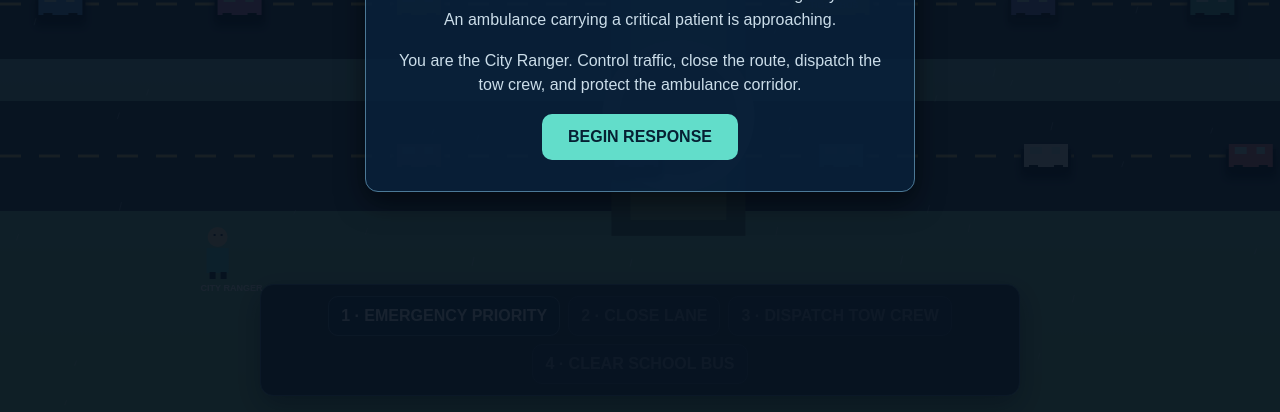
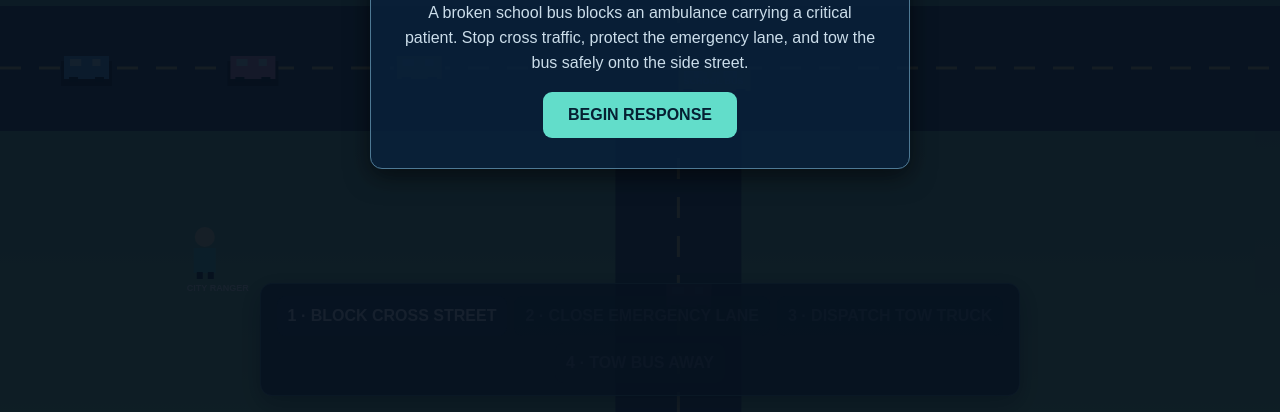
Before and after one commit to alnu0001/civic-shift-level-2, a plain HTML site: page index.html in a window 1280 px wide. Shown: the part 388-800 px from the top of the page. Drawn offline with Linux system fonts and the light colour scheme; animation ran at ten frames a second.

Commit message:
Refactor HTML structure and styles for City Ranger

```diff
--- a/index.html
+++ b/index.html
@@ -1,274 +1,69 @@
-<!doctype html>
-<html lang="en">
-<head>
-<meta charset="utf-8">
-<meta name="viewport" content="width=device-width,initial-scale=1">
-<title>City Ranger — Harbor Avenue</title>
+<!doctype html><html><head><meta charset="utf-8"><meta name="viewport" content="width=device-width,initial-scale=1">
+<title>City Ranger</title>
 <style>
-*{box-sizing:border-box}body{margin:0;overflow:hidden;background:#06111d;color:#eef9ff;font-family:Arial,sans-serif}canvas{display:block}
-#ui{position:fixed;inset:0;pointer-events:none}.card{background:#092039eb;border:1px solid #4c7996;border-radius:13px;box-shadow:0 10px 28px #0008}
-#brand,#status,#mission,#tools,#overlay{pointer-events:auto}#brand{position:absolute;top:18px;left:22px}small{display:block;font-size:10px;letter-spacing:2px;color:#a8c9df}h1{margin:3px 0;font-size:29px}h1 i{color:#ffcc58}
-#status{position:absolute;right:20px;top:18px;width:225px;padding:13px}.bar{height:9px;border-radius:8px;overflow:hidden;background:#183750;margin:5px 0 10px}.bar b{display:block;height:100%;width:100%;background:#58dda1}
-#mission{position:absolute;left:20px;top:110px;width:300px;padding:14px;font-size:14px;line-height:1.4}#mission p{margin:7px 0;color:#d2e3ee}
-#tools{position:absolute;bottom:16px;left:50%;transform:translateX(-50%);width:min(760px,94vw);padding:11px;display:flex;gap:8px;justify-content:center;flex-wrap:wrap}
-button{font:inherit;font-weight:bold;cursor:pointer}.tool{background:#12304c;color:#edf9ff;border:1px solid #4d7692;border-radius:10px;padding:10px 12px}.tool:hover:not(:disabled){background:#216278}.tool:disabled{opacity:.42;cursor:not-allowed}.tool.active{background:#ffc653;color:#142638;border:0}
-#toast{position:absolute;top:51%;left:50%;transform:translate(-50%,-50%);font-size:18px;font-weight:bold;text-shadow:0 2px 4px #000;text-align:center;width:90%}
-#overlay{position:fixed;inset:0;background:#06111eeb;display:flex;justify-content:center;align-items:center}.brief{max-width:550px;padding:31px;text-align:center;margin:20px}.brief h2{font-size:36px;margin:8px 0}.brief p{line-height:1.55;color:#cbdde9}.start{border:0;border-radius:10px;background:#62ddca;color:#062033;padding:14px 26px;font-size:16px}.hide{display:none!important}
-</style>
-</head>
-<body>
-<canvas id="game"></canvas>
-
+*{box-sizing:border-box}body{margin:0;overflow:hidden;background:#07131f;color:#eef;font-family:Arial}canvas{display:block}
+#ui{position:fixed;inset:0;pointer-events:none}.box{background:#092039e9;border:1px solid #4e7994;border-radius:12px;padding:12px;box-shadow:0 8px 24px #0008}
+#title,#mission,#tools,#startScreen{pointer-events:auto}#title{position:absolute;top:16px;left:20px}small{display:block;color:#9ec5dc;letter-spacing:2px;font-size:10px}h1{margin:3px 0;font-size:28px}i{color:#ffca55}
+#mission{position:absolute;top:100px;left:20px;width:290px;font-size:14px;line-height:1.4}#mission p{margin:6px 0;color:#cde0ec}
+#tools{position:absolute;bottom:16px;left:50%;transform:translateX(-50%);display:flex;gap:7px;flex-wrap:wrap;justify-content:center;width:min(760px,94vw)}
+button{font:inherit;font-weight:bold;cursor:pointer;border:0;border-radius:9px;padding:11px;background:#163653;color:#eef}.tool:hover:not(:disabled){background:#28677b}.tool:disabled{opacity:.35}.on{background:#ffca55!important;color:#162536}#msg{position:absolute;top:52%;left:50%;transform:translate(-50%,-50%);font-size:18px;font-weight:bold;text-shadow:0 2px 4px #000;text-align:center}
+#startScreen{position:fixed;inset:0;background:#06111eed;display:flex;align-items:center;justify-content:center}.brief{max-width:540px;text-align:center;padding:30px;margin:20px}.brief h2{font-size:35px;margin:8px}.brief p{line-height:1.55;color:#cbddea}.start{background:#62ddca;color:#062033;font-size:16px;padding:14px 25px}.hide{display:none!important}
+</style></head><body><canvas id="c"></canvas>
 <div id="ui">
-  <div id="brand"><small>CITY EMERGENCY RESPONSE</small><h1>CITY <i>RANGER</i></h1></div>
-
-  <div id="status" class="card">
-    <small>CITY CONDITION <span id="health">100</span>%</small>
-    <div class="bar"><b id="healthBar"></b></div>
-    <small>MEDICAL WINDOW <span id="clock">01:30</span></small>
-    <div class="bar"><b id="timeBar" style="background:#ffc653"></b></div>
-  </div>
-
-  <div id="mission" class="card">
-    <small>● MISSION 1 · HARBOR AVENUE</small>
-    <p id="objective">A school bus has broken down in Harbor Avenue's emergency route.</p>
-    <p id="help">Activate emergency priority before the ambulance reaches the bus.</p>
-  </div>
-
-  <div id="toast"></div>
-
-  <div id="tools" class="card">
-    <button class="tool" id="priority">1 · EMERGENCY PRIORITY</button>
-    <button class="tool" id="cones" disabled>2 · CLOSE LANE</button>
-    <button class="tool" id="tow" disabled>3 · DISPATCH TOW CREW</button>
-    <button class="tool" id="clear" disabled>4 · CLEAR SCHOOL BUS</button>
-  </div>
-</div>
-
-<div id="overlay">
-  <div class="brief card">
-    <small>MISSION 1 · HARBOR AVENUE</small>
-    <h2>KEEP THE AMBULANCE MOVING</h2>
-    <p>A school bus has broken down in Harbor Avenue's emergency route. An ambulance carrying a critical patient is approaching.</p>
-    <p>You are the City Ranger. Control traffic, close the route, dispatch the tow crew, and protect the ambulance corridor.</p>
-    <button id="start" class="start">BEGIN RESPONSE</button>
-  </div>
-</div>
-
+<div id="title"><small>CITY EMERGENCY RESPONSE</small><h1>CITY <i>RANGER</i></h1></div>
+<div id="mission" class="box"><small>MISSION 1 · HARBOR AVENUE</small><p id="obj">A school bus has broken down in the emergency lane.</p><p id="hint">Block cross traffic before the ambulance arrives.</p></div>
+<div id="msg"></div>
+<div id="tools" class="box">
+<button id="police" class="tool">1 · BLOCK CROSS STREET</button>
+<button id="cones" class="tool" disabled>2 · CLOSE EMERGENCY LANE</button>
+<button id="tow" class="tool" disabled>3 · DISPATCH TOW TRUCK</button>
+<button id="pull" class="tool" disabled>4 · TOW BUS AWAY</button>
+</div></div>
+<div id="startScreen"><div class="brief box"><small>MISSION 1 · HARBOR AVENUE</small><h2>KEEP THE AMBULANCE MOVING</h2><p>A broken school bus blocks an ambulance carrying a critical patient. Stop cross traffic, protect the emergency lane, and tow the bus safely onto the side street.</p><button id="start" class="start">BEGIN RESPONSE</button></div></div>
 <script>
-const C=document.querySelector("#game"),X=C.getContext("2d"),$=s=>document.querySelector(s);
-let W,H,running=false,finished=false,step=0,health=100,time=90,last=0,audio,sirenId,toastId;
-let bus,ambulance,tow,carsE=[],carsW=[],officer=false,cones=false,crew=false,rain=[];
-
-function resize(){W=C.width=innerWidth;H=C.height=innerHeight}
-addEventListener("resize",()=>{resize();setup()});
-resize();
-
+const C=document.querySelector("#c"),x=C.getContext("2d"),$=s=>document.querySelector(s);
+let W,H,run=false,step=0,last=0,audio,siren,bus,tow,ambulance,cars=[],cross=[],police=false,cone=false,msgTimer;
+function size(){W=C.width=innerWidth;H=C.height=innerHeight}addEventListener("resize",size);size();
 function setup(){
-  const east=H*.49,west=H*.68;
-  bus={x:W*.62,y:east-12,w:76,off:0,clear:false};
-  ambulance={x:-110,y:east-12,w:68,v:0};
-  tow={x:-100,y:H*.80,w:62,v:0};
-  carsE=[
-    {x:W*.03,y:east-12,w:44,s:.70,v:.70,c:"#5aa8ea"},
-    {x:W*.17,y:east-12,w:44,s:.66,v:.66,c:"#d77dc5"},
-    {x:W*.31,y:east-12,w:44,s:.73,v:.73,c:"#f1b842"},
-    {x:W*.79,y:east-12,w:44,s:.68,v:.68,c:"#8581df"},
-    {x:W*.93,y:east-12,w:44,s:.72,v:.72,c:"#56c2b8"}
-  ];
-  carsW=[
-    {x:W*.96,y:west-12,w:44,s:.71,v:.71,c:"#ea7e8c"},
-    {x:W*.80,y:west-12,w:44,s:.67,v:.67,c:"#f3f3ed"},
-    {x:W*.64,y:west-12,w:44,s:.74,v:.74,c:"#68c4d8"},
-    {x:W*.48,y:west-12,w:44,s:.69,v:.69,c:"#a17fde"},
-    {x:W*.31,y:west-12,w:44,s:.66,v:.66,c:"#e8a15e"}
-  ];
-  rain=Array.from({length:70},()=>({x:Math.random()*W,y:Math.random()*H,s:4+Math.random()*5}));
+ let y=H*.57;
+ bus={x:W*.53,y,w:72,turn:0};tow={x:-90,y,w:58,go:false};ambulance={x:-170,y,w:64,v:0};
+ cars=[{x:W*.05,v:.68,c:"#58a8e9"},{x:W*.18,v:.72,c:"#e38ac6"},{x:W*.31,v:.66,c:"#f1b844"}];
+ cross=[{y:H*.17,v:.62,c:"#f4f4ed"},{y:H*.02,v:.72,c:"#75c8d7"},{y:H*.84,v:-.66,c:"#df7e87"}];
 }
 setup();
-
-function tone(f,d=.14,type="sine",vol=.04){
-  if(!audio)return;
-  const o=audio.createOscillator(),g=audio.createGain();
-  o.type=type;o.frequency.value=f;g.gain.value=vol;
-  o.connect(g).connect(audio.destination);o.start();
-  g.gain.exponentialRampToValueAtTime(.001,audio.currentTime+d);o.stop(audio.currentTime+d);
+function sound(f,d=.14,t="sine",v=.04){if(!audio)return;let o=audio.createOscillator(),g=audio.createGain();o.type=t;o.frequency.value=f;g.gain.value=v;o.connect(g).connect(audio.destination);o.start();g.gain.exponentialRampToValueAtTime(.001,audio.currentTime+d);o.stop(audio.currentTime+d)}
+function say(s){$("#msg").textContent=s;clearTimeout(msgTimer);msgTimer=setTimeout(()=>$("#msg").textContent="",2200)}
+function sirenSound(){if(step<1)return;sound(720,.18,"square",.02);setTimeout(()=>sound(1060,.18,"square",.02),190)}
+function setText(a,b){$("#obj").textContent=a;$("#hint").textContent=b}
+function unlock(id){$(id).disabled=false;$(id).classList.add("on")}function lock(id){$(id).disabled=true;$(id).classList.remove("on")}
+$("#start").onclick=()=>{audio=new(window.AudioContext||window.webkitAudioContext)();run=true;$("#startScreen").classList.add("hide");sound(95,.25,"sawtooth",.07);setTimeout(()=>sound(62,.28,"square",.05),150);say("SCHOOL BUS BREAKDOWN REPORTED")};
+$("#police").onclick=()=>{if(!run||step)return;step=1;police=true;lock("#police");unlock("#cones");siren=setInterval(sirenSound,790);sound(780,.15,"triangle");setText("Traffic police are stopping vehicles on the cross street.","Close the emergency lane with cones.");say("CROSS STREET BLOCKED")};
+$("#cones").onclick=()=>{if(step!==1)return;step=2;cone=true;lock("#cones");unlock("#tow");sound(570,.14,"triangle");setText("Cones protect the ambulance corridor.","Dispatch the tow truck to the school bus.");say("EMERGENCY LANE CLOSED")};
+$("#tow").onclick=()=>{if(step!==2)return;step=3;tow.go=true;lock("#tow");sound(620,.14,"square");setText("Tow truck is driving along Harbor Avenue.","Wait for it to connect to the school bus.");say("TOW TRUCK EN ROUTE")};
+$("#pull").onclick=()=>{if(step!==4)return;step=5;lock("#pull");sound(850,.16,"triangle");setText("Tow truck is pulling the bus forward and turning onto the side street.","Keep the emergency corridor open for the ambulance.");say("BUS IS BEING TOWED AWAY")};
+addEventListener("keydown",e=>{if(e.key==="1")$("#police").click();if(e.key==="2")$("#cones").click();if(e.key==="3")$("#tow").click();if(e.key==="4")$("#pull").click()});
+function update(dt){
+ if(!run)return;
+ let ordered=[...cars].sort((a,b)=>b.x-a.x);
+ ordered.forEach((a,i)=>{let target=a.v,lead=ordered[i-1];if(step>=1&&a.x>W*.39&&a.x<W*.50)target=0;if(lead&&lead.x-a.x<62)target=0;a.x+=target*60*dt;if(a.x>W+60)a.x=-60});
+ cross.forEach(a=>{let target=a.v;if(police&&((a.v>0&&a.y>H*.27&&a.y<H*.44)||(a.v<0&&a.y<H*.70&&a.y>H*.56)))target=0;a.y+=target*60*dt;if(a.y>H+70)a.y=-70;if(a.y<-70)a.y=H+70});
+ if(step===3&&tow.x<bus.x-65)tow.x+=.9*60*dt;
+ if(step===3&&tow.x>=bus.x-65){step=4;unlock("#pull");setText("Tow truck is attached to the school bus.","Authorize the tow crew to pull it through the junction and turn right.");say("TOW TRUCK CONNECTED TO BUS")}
+ if(step===5){bus.turn=Math.min(1,bus.turn+dt*.24);let t=bus.turn;bus.x=W*.53+W*.12*t;bus.y=H*.57+H*.25*t*t;tow.x=bus.x-63;tow.y=bus.y;if(t>.45){ambulance.v=1.08;ambulance.x+=ambulance.v*60*dt}}
+ if(step>=1&&step<5)ambulance.x=Math.min(bus.x-105,ambulance.x+.52*60*dt);
+ if(ambulance.x>W+70){clearInterval(siren);run=false;$("#startScreen").classList.remove("hide");$(".brief").innerHTML="<small>MISSION COMPLETE</small><h2>PATIENT DELIVERED SAFELY</h2><p>The traffic police protected the road, and the tow crew cleared Harbor Avenue.</p><button class='start' onclick='location.reload()'>PLAY AGAIN</button>"}
 }
-function breakdown(){
-  tone(95,.23,"sawtooth",.07);
-  setTimeout(()=>tone(62,.28,"square",.055),160);
-  setTimeout(()=>tone(130,.12,"square",.04),430);
-}
-function siren(){
-  if(step<1||finished)return;
-  tone(720,.18,"square",.022);
-  setTimeout(()=>tone(1060,.18,"square",.022),190);
-}
-function say(t){
-  $("#toast").textContent=t;clearTimeout(toastId);
-  toastId=setTimeout(()=>$("#toast").textContent="",2400);
-}
-function text(a,b){$("#objective").textContent=a;$("#help").textContent=b}
-function unlock(id){$(id).disabled=false;$(id).classList.add("active")}
-function lock(id){$(id).disabled=true;$(id).classList.remove("active")}
-
-$("#start").onclick=()=>{
-  audio=new(window.AudioContext||window.webkitAudioContext)();
-  running=true;$("#overlay").classList.add("hide");
-  setTimeout(breakdown,300);
-  say("BUS BREAKDOWN REPORTED — AMBULANCE INBOUND");
-};
-
-$("#priority").onclick=()=>{
-  if(!running||step!==0)return;
-  step=1;officer=true;lock("#priority");unlock("#cones");
-  tone(780,.16,"triangle");sirenId=setInterval(siren,790);
-  text("Emergency priority is active. Traffic police are stopping civilian vehicles.","Close Harbor Avenue's emergency lane with traffic cones.");
-  say("EMERGENCY PRIORITY ACTIVATED");
-};
-$("#cones").onclick=()=>{
-  if(step!==1)return;
-  step=2;cones=true;lock("#cones");unlock("#tow");tone(560,.14,"triangle");
-  text("Traffic cones now protect the ambulance route.","Dispatch the tow crew to remove the broken school bus.");
-  say("EMERGENCY LANE CLOSED");
-};
-$("#tow").onclick=()=>{
-  if(step!==2)return;
-  step=3;crew=true;tow.v=.92;lock("#tow");tone(620,.14,"square");
-  text("Tow truck and road crew are approaching the bus.","Wait for the crew to reach the school bus.");
-  say("TOW CREW DISPATCHED");
-};
-$("#clear").onclick=()=>{
-  if(step!==4)return;
-  step=5;bus.clear=true;lock("#clear");tone(850,.16,"triangle");
-  text("The school bus is leaving the emergency route. The ambulance has a clear corridor.","Hold the route until the ambulance exits Harbor Avenue.");
-  say("SCHOOL BUS CLEARED — AMBULANCE RELEASED");
-};
-addEventListener("keydown",e=>{
-  if(e.key==="1")$("#priority").click();
-  if(e.key==="2")$("#cones").click();
-  if(e.key==="3")$("#tow").click();
-  if(e.key==="4")$("#clear").click();
-});
-
-function moveEast(list,stop,dt){
-  const ordered=[...list].sort((a,b)=>b.x-a.x);
-  ordered.forEach((car,i)=>{
-    let target=car.s,lead=ordered[i-1];
-    if(stop&&car.x>stop-180&&car.x<stop)target=0;
-    if(lead){
-      const gap=lead.x-car.x-lead.w;
-      if(gap<43)target=Math.min(target,Math.max(0,gap*.03));
-    }
-    car.v+=(target-car.v)*Math.min(1,dt*4);
-    car.x+=car.v*60*dt;
-    if(car.x>W+60)car.x=-60;
-  });
-}
-function moveWest(list,dt){
-  const ordered=[...list].sort((a,b)=>a.x-b.x);
-  ordered.forEach((car,i)=>{
-    let target=car.s,lead=ordered[i-1];
-    if(lead){
-      const gap=car.x-lead.x-lead.w;
-      if(gap<43)target=Math.min(target,Math.max(0,gap*.03));
-    }
-    car.v+=(target-car.v)*Math.min(1,dt*4);
-    car.x-=car.v*60*dt;
-    if(car.x<-60)car.x=W+60;
-  });
-}
-
-function update(dt){
-  if(!running||finished)return;
-  time=Math.max(0,time-dt);
-  health=Math.max(0,health-dt*(step>=5?.05:.38));
-  $("#health").textContent=Math.ceil(health);
-  $("#healthBar").style.width=health+"%";
-  $("#timeBar").style.width=(time/90*100)+"%";
-  $("#clock").textContent="01:"+String(Math.min(59,Math.ceil(time))).padStart(2,"0");
-
-  moveEast(carsE,step>=1?W*.48:0,dt);
-  moveWest(carsW,dt);
-
-  if(step>=1&&!bus.clear){
-    ambulance.v=.58;
-    ambulance.x=Math.min(bus.x-108,ambulance.x+ambulance.v*60*dt);
-  }
-  if(step===3&&tow.x<bus.x-84)tow.x+=tow.v*60*dt;
-  if(step===3&&tow.x>=bus.x-84){
-    step=4;unlock("#clear");tone(720,.12,"triangle");
-    text("The tow crew has reached the school bus.","Authorize the road crew to pull the bus out of Harbor Avenue.");
-    say("TOW CREW READY FOR CLEARANCE");
-  }
-  if(bus.clear){
-    bus.off=Math.min(145,bus.off+55*dt);
-    ambulance.v=1.17;ambulance.x+=ambulance.v*60*dt;
-  }
-  rain.forEach(r=>{r.y+=r.s;if(r.y>H){r.y=-8;r.x=Math.random()*W}});
-
-  if(ambulance.x>W+75){
-    finished=true;clearInterval(sirenId);
-    tone(900,.16,"triangle");setTimeout(()=>tone(1180,.35,"triangle"),180);
-    $("#overlay").classList.remove("hide");
-    $(".brief").innerHTML="<small>MISSION COMPLETE</small><h2>PATIENT DELIVERED SAFELY</h2><p>The ambulance crossed Harbor Avenue through the protected emergency corridor.</p><p><b>City condition: "+Math.ceil(health)+"%</b></p><button class='start' onclick='location.reload()'>PLAY AGAIN</button>";
-  }
-}
-
-function vehicle(v,label=""){
-  X.save();X.shadowColor="#00101f";X.shadowBlur=8;X.shadowOffsetY=5;
-  X.fillStyle="#101b27";X.fillRect(v.x-3,v.y+5,v.w+6,25);
-  X.fillStyle=v.c||"#f1b83e";X.fillRect(v.x,v.y,v.w,23);X.restore();
-  X.fillStyle="#c9edf3";X.fillRect(v.x+6,v.y+3,v.w*.27,7);X.fillRect(v.x+v.w*.63,v.y+3,v.w*.19,7);
-  X.fillStyle="#07131e";X.fillRect(v.x+5,v.y+21,9,5);X.fillRect(v.x+v.w-14,v.y+21,9,5);
-  if(label){X.fillStyle="#fff";X.font="bold 9px Arial";X.fillText(label,v.x+5,v.y+16)}
-}
-function drawBus(){
-  const v={x:bus.x,y:bus.y+bus.off,w:bus.w,c:"#f1b83e"};vehicle(v,"SCHOOL BUS");
-  for(let i=0;i<4;i++){X.fillStyle="#ffdf75";X.fillRect(v.x+8+i*13,v.y+4,8,7)}
-  if(!bus.clear){X.fillStyle="#ff644c";X.beginPath();X.arc(v.x+68,v.y-5,4,0,7);X.fill()}
-}
-function drawAmbulance(){
-  const v={...ambulance,c:"#f5f7f5"};vehicle(v,"AMBULANCE");
-  X.fillStyle="#e33e49";X.fillRect(v.x+10,v.y+7,13,10);X.fillRect(v.x+14,v.y+4,4,16);X.fillRect(v.x+8,v.y+10,17,4);
-  X.fillStyle=Math.floor(performance.now()/150)%2?"#ef4556":"#55c1f2";X.fillRect(v.x+40,v.y-5,12,5);
-}
-function drawTow(){
-  if(!crew)return;const v={...tow,c:"#42bad0"};vehicle(v,"TOW");
-  X.strokeStyle="#d9f0f2";X.lineWidth=3;X.beginPath();X.moveTo(v.x+42,v.y+2);X.lineTo(v.x+58,v.y-16);X.lineTo(v.x+67,v.y+2);X.stroke();
-}
-function person(px,py,c,label){
-  X.fillStyle="#eadba8";X.beginPath();X.arc(px,py-15,10,0,7);X.fill();
-  X.fillStyle="#142334";X.fillRect(px-4,py-18,2,2);X.fillRect(px+3,py-18,2,2);
-  X.fillStyle=c;X.fillRect(px-11,py-4,22,25);X.fillStyle="#172535";X.fillRect(px-8,py+20,6,7);X.fillRect(px+3,py+20,6,7);
-  X.fillStyle="#fff";X.font="bold 9px Arial";X.fillText(label,px-17,py+39);
-}
+function car(v,y,label=""){x.fillStyle="#101a25";x.fillRect(v.x-3,y+5,v.w+6,25);x.fillStyle=v.c||"#f1b83e";x.fillRect(v.x,y,v.w,23);x.fillStyle="#c9edf3";x.fillRect(v.x+6,y+3,v.w*.25,7);x.fillRect(v.x+v.w*.63,y+3,v.w*.18,7);x.fillStyle="#07131e";x.fillRect(v.x+5,y+21,9,5);x.fillRect(v.x+v.w-14,y+21,9,5);if(label){x.fillStyle="#fff";x.font="bold 9px Arial";x.fillText(label,v.x+5,y+16)}}
+function person(px,py,c,label){x.fillStyle="#eadba8";x.beginPath();x.arc(px,py-15,10,0,7);x.fill();x.fillStyle=c;x.fillRect(px-11,py-4,22,25);x.fillStyle="#182535";x.fillRect(px-8,py+20,6,7);x.fillRect(px+3,py+20,6,7);x.fillStyle="#fff";x.font="bold 9px Arial";x.fillText(label,px-18,py+39)}
 function draw(){
-  const east=H*.49,west=H*.68,cx=W*.53;
-  const sky=X.createLinearGradient(0,0,0,H);sky.addColorStop(0,"#427b9a");sky.addColorStop(.35,"#77bed2");sky.addColorStop(1,"#86ca87");
-  X.fillStyle=sky;X.fillRect(0,0,W,H);
-  for(const y of [east,west]){
-    X.fillStyle="#293f51";X.fillRect(0,y-55,W,110);
-    X.strokeStyle="#e1c577";X.lineWidth=3;X.setLineDash([21,18]);X.beginPath();X.moveTo(0,y);X.lineTo(W,y);X.stroke();X.setLineDash([]);
-  }
-  X.fillStyle="#547560";X.fillRect(cx-67,H*.20,134,H*.58);X.fillStyle="#80ad7d";X.fillRect(cx-48,H*.22,96,H*.54);
-  X.fillStyle="#cee0d2";X.beginPath();X.arc(cx,H*.63,76,0,7);X.fill();X.fillStyle="#73939e";X.beginPath();X.arc(cx,H*.63,59,0,7);X.fill();
-
-  carsE.forEach(v=>vehicle(v));carsW.forEach(v=>vehicle(v));drawBus();drawTow();drawAmbulance();
-  if(officer)person(W*.45,east-118,"#4d9fe9","TRAFFIC POLICE");
-  if(crew)person(Math.min(tow.x+18,bus.x-50),H*.75,"#f0af44","ROAD CREW");
-  person(W*.17,H*.80,"#58d6c8","CITY RANGER");
-
-  if(cones)for(let i=0;i<7;i++){let q=W*.42+i*27;X.fillStyle="#ff8d38";X.beginPath();X.moveTo(q,east+36);X.lineTo(q+11,east+36);X.lineTo(q+5.5,east+17);X.fill()}
-  X.fillStyle=step>=1?"#58e0a0":"#ec5d56";X.beginPath();X.arc(W*.45,east-48,18,0,7);X.fill();
-  X.fillStyle="#102536";X.font="bold 9px Arial";X.fillText(step>=1?"GO":"STOP",W*.439,east-45);
-
-  X.strokeStyle="rgba(225,245,255,.35)";X.lineWidth=1;
-  rain.forEach(r=>{X.beginPath();X.moveTo(r.x,r.y);X.lineTo(r.x-2,r.y+r.s);X.stroke()});
-  requestAnimationFrame(loop);
-}
-function loop(now){const dt=Math.min(.05,(now-last)/1000||0);last=now;update(dt);draw()}
-requestAnimationFrame(loop);
-</script>
-</body>
-</html>
+ let ey=H*.57,cx=W*.53;x.clearRect(0,0,W,H);let sky=x.createLinearGradient(0,0,0,H);sky.addColorStop(0,"#467f9e");sky.addColorStop(1,"#86cb87");x.fillStyle=sky;x.fillRect(0,0,W,H);
+ x.fillStyle="#293f51";x.fillRect(0,ey-62,W,125);x.fillRect(cx-63,0,126,H);x.strokeStyle="#e0c576";x.lineWidth=3;x.setLineDash([21,18]);x.beginPath();x.moveTo(0,ey);x.lineTo(W,ey);x.moveTo(cx,0);x.lineTo(cx,H);x.stroke();x.setLineDash([]);
+ cars.forEach(v=>car({...v,w:45},ey-12));cross.forEach(v=>car({...v,x:cx-12,w:45,c:v.c},v.y));
+ car({...bus,w:72,c:"#f1b83e"},bus.y,"SCHOOL BUS");for(let i=0;i<4;i++){x.fillStyle="#ffdf73";x.fillRect(bus.x+8+i*13,bus.y+4,8,7)}
+ if(step>=3){car({...tow,w:58,c:"#43bdd1"},tow.y,"TOW");x.strokeStyle="#d9f0f2";x.lineWidth=3;x.beginPath();x.moveTo(tow.x+42,tow.y+2);x.lineTo(tow.x+61,tow.y-16);x.stroke()}
+ car({...ambulance,w:64,c:"#f5f7f5"},ambulance.y,"AMBULANCE");x.fillStyle="#e33f4a";x.fillRect(ambulance.x+11,ambulance.y+7,13,10);x.fillRect(ambulance.x+15,ambulance.y+4,4,16);x.fillStyle=Math.floor(performance.now()/150)%2?"#ef4556":"#55c2f2";x.fillRect(ambulance.x+40,ambulance.y-5,12,5);
+ if(police)person(cx-100,ey-105,"#4d9fe9","TRAFFIC POLICE");if(step>=3)person(tow.x+15,tow.y+62,"#f0af44","TOW CREW");person(W*.16,H*.80,"#59d7c9","CITY RANGER");
+ if(cone)for(let i=0;i<7;i++){let q=W*.40+i*25;x.fillStyle="#ff8d38";x.beginPath();x.moveTo(q,ey+43);x.lineTo(q+11,ey+43);x.lineTo(q+5.5,ey+22);x.fill()}
+ requestAnimationFrame(loop)}
+function loop(n){let dt=Math.min(.05,(n-last)/1000||0);last=n;update(dt);draw()}requestAnimationFrame(loop);
+</script></body></html>
```
